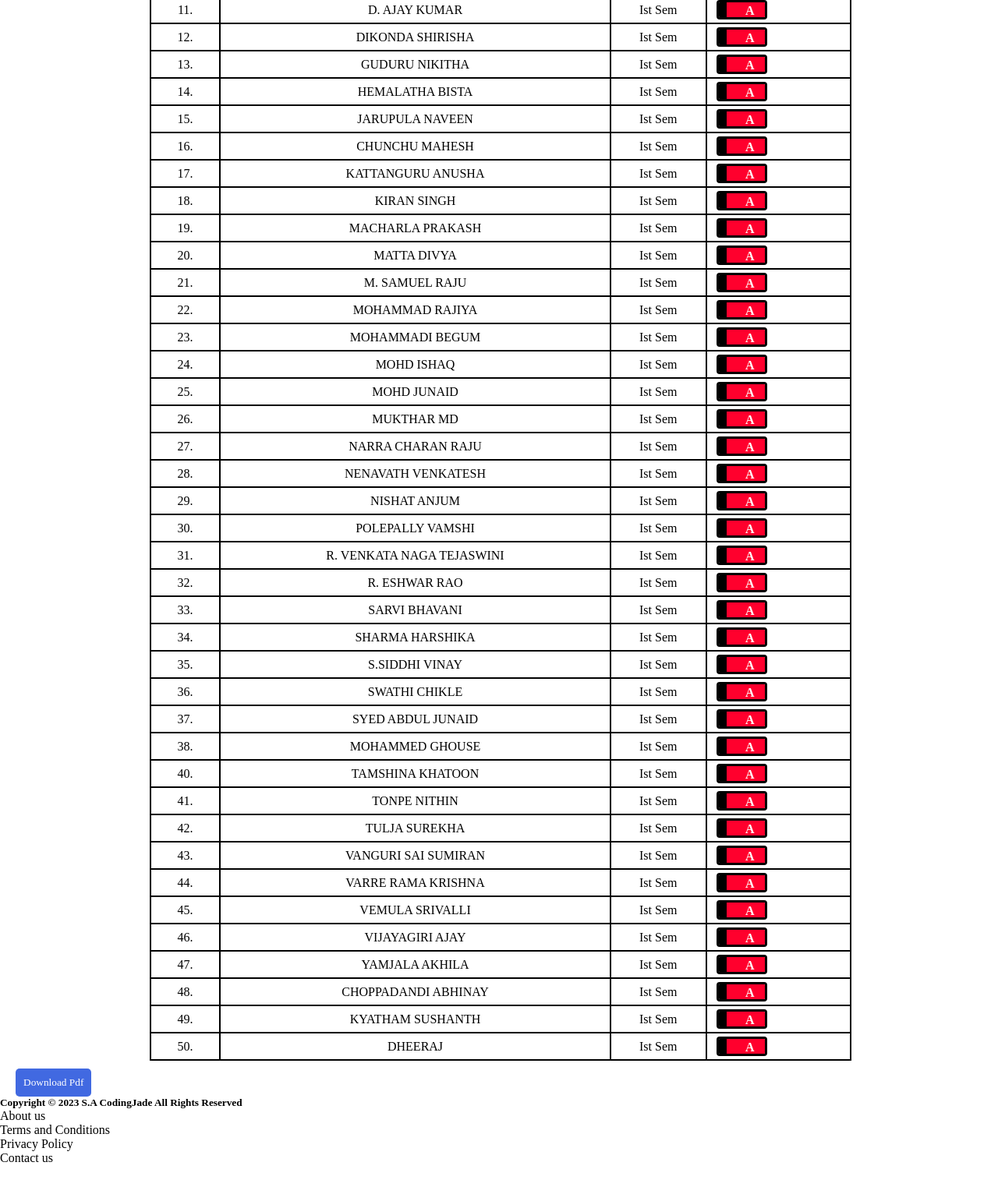
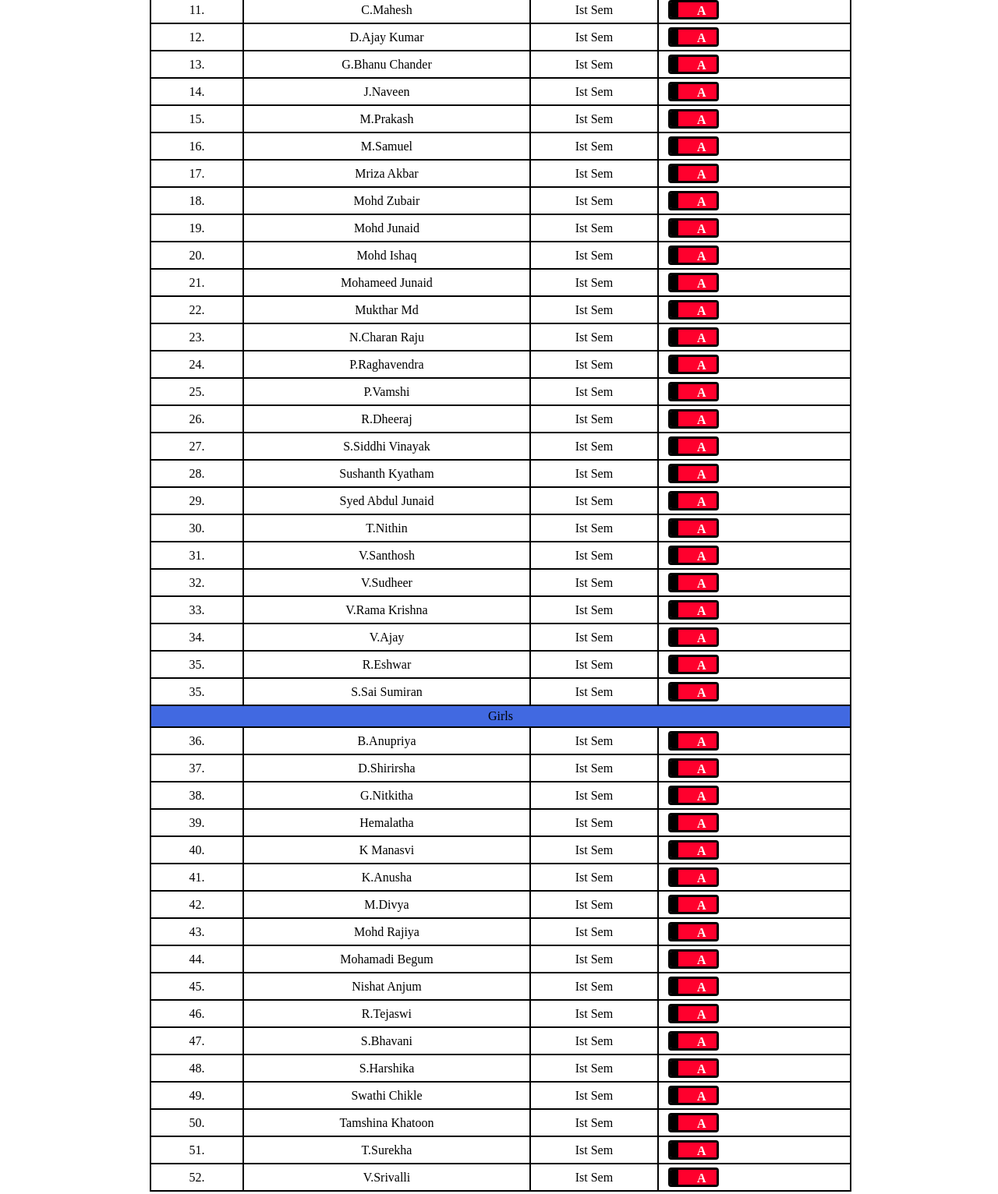
Before and after one commit to Ssaj525/Data-Structure-Game, a plain HTML site: page index.html in a window 1280 px wide. Shown: the part 641-2173 px from the top of the page at 78% size. Before the commit the page ends 2136 px from the top, so only its background shows below. Drawn offline with Linux system fonts and the light colour scheme.

Commit message:
index.html

```diff
--- a/index.html
+++ b/index.html
@@ -34,7 +34,7 @@
       </tr>
       <tr>
         <td>1.</td>
-        <td> A.AKASH KUMAR</td>
+        <td> A.Akash Kumar </td>
         <td>Ist Sem</td>
         <td><div class="checkbox-btn">
           <input type="checkbox" name="">
@@ -43,7 +43,8 @@
       </tr>
       <tr>
         <td>2.</td>
-        <td>A.RAJ KUMAR</td>
+        <td> A.Raj Kumar
+        </td>
         <td>Ist Sem</td>
         <td><div class="checkbox-btn">
           <input type="checkbox" name="">
@@ -52,7 +53,8 @@
       </tr>
       <tr>
         <td>3.</td>
-        <td>A. VINAY VENKATA</td>
+        <td> A.Vinay
+        </td>
         <td>Ist Sem</td>
         <td><div class="checkbox-btn">
           <input type="checkbox" name="">
@@ -61,7 +63,8 @@
       </tr>
       <tr>
         <td>4.</td>
-        <td> BANDELA SARVESH</td>
+        <td> B.Sarvesh
+        </td>
         <td>Ist Sem</td>
         <td><div class="checkbox-btn">
           <input type="checkbox" name="">
@@ -70,7 +73,8 @@
       </tr>
       <tr>
         <td>5.</td>
-        <td>BANDGE MITHUN</td>
+        <td> B.Mithun
+        </td>
         <td>Ist Sem</td>
         <td><div class="checkbox-btn">
           <input type="checkbox" name="">
@@ -79,7 +83,8 @@
       </tr>
       <tr>
         <td>6.</td>
-        <td> BATHULA ANUPRIYA</td>
+        <td> B.Revanth
+        </td>
         <td>Ist Sem</td>
         <td><div class="checkbox-btn">
           <input type="checkbox" name="">
@@ -88,7 +93,8 @@
       </tr>
       <tr>
         <td>7.</td>
-        <td>B.REVANTH NAYAK</td>
+        <td> B.Nava Deep
+        </td>
         <td>Ist Sem</td>
         <td><div class="checkbox-btn">
           <input type="checkbox" name="">
@@ -97,7 +103,8 @@
       </tr>
       <tr>
         <td>8.</td>
-        <td>B. NAVA DEEP</td>
+        <td> C.Prudviraj
+        </td>
         <td>Ist Sem</td>
         <td><div class="checkbox-btn">
           <input type="checkbox" name="">
@@ -106,7 +113,8 @@
       </tr>
       <tr>
         <td>9.</td>
-        <td>C. PRUDVIRAJ</td>
+        <td> Ch Krithik
+        </td>
         <td>Ist Sem</td>
         <td><div class="checkbox-btn">
           <input type="checkbox" name="">
@@ -115,7 +123,8 @@
       </tr>
       <tr>
         <td>10.</td>
-        <td>C. SRI SHIVA</td>
+        <td> C.Abhinay
+        </td>
         <td>Ist Sem</td>
         <td><div class="checkbox-btn">
           <input type="checkbox" name="">
@@ -124,7 +133,8 @@
       </tr>
       <tr>
         <td>11.</td>
-        <td>D. AJAY KUMAR</td>
+        <td> C.Mahesh
+        </td>
         <td>Ist Sem</td>
         <td><div class="checkbox-btn">
           <input type="checkbox" name="">
@@ -133,7 +143,8 @@
       </tr>
       <tr>
         <td>12.</td>
-        <td>DIKONDA SHIRISHA</td>
+        <td> D.Ajay Kumar
+        </td>
         <td>Ist Sem</td>
         <td><div class="checkbox-btn">
           <input type="checkbox" name="">
@@ -142,25 +153,28 @@
       </tr>
       <tr>
         <td>13.</td>
-        <td> GUDURU NIKITHA</td>
+        <td> G.Bhanu Chander
+        </td>
         <td>Ist Sem</td>
         <td><div class="checkbox-btn">
           <input type="checkbox" name="">
           <div><span class="slide"></span></div>
         </div></td>
       </tr>
+
       <tr>
         <td>14.</td>
-        <td> HEMALATHA BISTA</td>
+        <td>J.Naveen
+        </td>
         <td>Ist Sem</td>
         <td><div class="checkbox-btn">
           <input type="checkbox" name="">
           <div><span class="slide"></span></div>
         </div></td>
-      </tr>
-      <tr>
+      </tr><tr>
         <td>15.</td>
-        <td> JARUPULA NAVEEN</td>
+        <td> M.Prakash
+        </td>
         <td>Ist Sem</td>
         <td><div class="checkbox-btn">
           <input type="checkbox" name="">
@@ -169,7 +183,8 @@
       </tr>
       <tr>
         <td>16.</td>
-        <td>CHUNCHU MAHESH</td>
+        <td> M.Samuel
+        </td>
         <td>Ist Sem</td>
         <td><div class="checkbox-btn">
           <input type="checkbox" name="">
@@ -178,7 +193,8 @@
       </tr>
       <tr>
         <td>17.</td>
-        <td> KATTANGURU ANUSHA</td>
+        <td> Mriza Akbar
+        </td>
         <td>Ist Sem</td>
         <td><div class="checkbox-btn">
           <input type="checkbox" name="">
@@ -187,7 +203,8 @@
       </tr>
       <tr>
         <td>18.</td>
-        <td> KIRAN SINGH</td>
+        <td> Mohd Zubair
+        </td>
         <td>Ist Sem</td>
         <td><div class="checkbox-btn">
           <input type="checkbox" name="">
@@ -195,8 +212,9 @@
         </div></td>
       </tr>
       <tr>
-        <td>19. </td>
-        <td>MACHARLA PRAKASH</td>
+        <td>19.</td>
+        <td> Mohd Junaid
+        </td>
         <td>Ist Sem</td>
         <td><div class="checkbox-btn">
           <input type="checkbox" name="">
@@ -205,7 +223,8 @@
       </tr>
       <tr>
         <td>20.</td>
-        <td> MATTA DIVYA</td>
+        <td> Mohd Ishaq
+        </td>
         <td>Ist Sem</td>
         <td><div class="checkbox-btn">
           <input type="checkbox" name="">
@@ -214,7 +233,8 @@
       </tr>
       <tr>
         <td>21.</td>
-        <td>M. SAMUEL RAJU</td>
+        <td> Mohameed Junaid
+        </td>
         <td>Ist Sem</td>
         <td><div class="checkbox-btn">
           <input type="checkbox" name="">
@@ -223,7 +243,8 @@
       </tr>
       <tr>
         <td>22.</td>
-        <td>MOHAMMAD RAJIYA</td>
+        <td>Mukthar Md
+        </td>
         <td>Ist Sem</td>
         <td><div class="checkbox-btn">
           <input type="checkbox" name="">
@@ -232,7 +253,8 @@
       </tr>
       <tr>
         <td>23.</td>
-        <td>MOHAMMADI BEGUM</td>
+        <td> N.Charan Raju
+        </td>
         <td>Ist Sem</td>
         <td><div class="checkbox-btn">
           <input type="checkbox" name="">
@@ -241,7 +263,8 @@
       </tr>
       <tr>
         <td>24.</td>
-        <td>MOHD ISHAQ</td>
+        <td> P.Raghavendra
+        </td>
         <td>Ist Sem</td>
         <td><div class="checkbox-btn">
           <input type="checkbox" name="">
@@ -250,7 +273,8 @@
       </tr>
       <tr>
         <td>25.</td>
-        <td>MOHD JUNAID</td>
+        <td> P.Vamshi
+        </td>
         <td>Ist Sem</td>
         <td><div class="checkbox-btn">
           <input type="checkbox" name="">
@@ -259,7 +283,8 @@
       </tr>
       <tr>
         <td>26.</td>
-        <td>MUKTHAR MD</td>
+        <td> R.Dheeraj
+        </td>
         <td>Ist Sem</td>
         <td><div class="checkbox-btn">
           <input type="checkbox" name="">
@@ -268,7 +293,8 @@
       </tr>
       <tr>
         <td>27.</td>
-        <td> NARRA CHARAN RAJU</td>
+        <td> S.Siddhi Vinayak
+        </td>
         <td>Ist Sem</td>
         <td><div class="checkbox-btn">
           <input type="checkbox" name="">
@@ -277,7 +303,8 @@
       </tr>
       <tr>
         <td>28.</td>
-        <td> NENAVATH VENKATESH</td>
+        <td> Sushanth Kyatham
+        </td>
         <td>Ist Sem</td>
         <td><div class="checkbox-btn">
           <input type="checkbox" name="">
@@ -286,7 +313,8 @@
       </tr>
       <tr>
         <td>29.</td>
-        <td> NISHAT ANJUM</td>
+        <td> Syed Abdul Junaid
+        </td>
         <td>Ist Sem</td>
         <td><div class="checkbox-btn">
           <input type="checkbox" name="">
@@ -295,7 +323,8 @@
       </tr>
       <tr>
         <td>30.</td>
-        <td>POLEPALLY VAMSHI</td>
+        <td> T.Nithin
+        </td>
         <td>Ist Sem</td>
         <td><div class="checkbox-btn">
           <input type="checkbox" name="">
@@ -304,7 +333,8 @@
       </tr>
       <tr>
         <td>31.</td>
-        <td>R. VENKATA NAGA TEJASWINI</td>
+        <td> V.Santhosh
+        </td>
         <td>Ist Sem</td>
         <td><div class="checkbox-btn">
           <input type="checkbox" name="">
@@ -313,7 +343,8 @@
       </tr>
       <tr>
         <td>32.</td>
-        <td>R. ESHWAR RAO</td>
+        <td> V.Sudheer
+        </td>
         <td>Ist Sem</td>
         <td><div class="checkbox-btn">
           <input type="checkbox" name="">
@@ -322,7 +353,8 @@
       </tr>
       <tr>
         <td>33.</td>
-        <td> SARVI BHAVANI</td>
+        <td>V.Rama Krishna
+        </td>
         <td>Ist Sem</td>
         <td><div class="checkbox-btn">
           <input type="checkbox" name="">
@@ -331,7 +363,8 @@
       </tr>
       <tr>
         <td>34.</td>
-        <td>SHARMA HARSHIKA</td>
+        <td> V.Ajay
+        </td>
         <td>Ist Sem</td>
         <td><div class="checkbox-btn">
           <input type="checkbox" name="">
@@ -340,7 +373,8 @@
       </tr>
       <tr>
         <td>35.</td>
-        <td>S.SIDDHI VINAY</td>
+        <td> R.Eshwar
+        </td>
         <td>Ist Sem</td>
         <td><div class="checkbox-btn">
           <input type="checkbox" name="">
@@ -348,8 +382,22 @@
         </div></td>
       </tr>
       <tr>
+        <td>35.</td>
+        <td> S.Sai Sumiran
+        </td>
+        <td>Ist Sem</td>
+        <td><div class="checkbox-btn">
+          <input type="checkbox" name="">
+          <div><span class="slide"></span></div>
+        </div></td>
+      </tr>
+      <tr>
+        <td colspan="5" bgcolor="royalblue" font="white">Girls</td>
+      </tr>
+      <tr>
         <td>36.</td>
-        <td> SWATHI CHIKLE</td>
+        <td> B.Anupriya
+        </td>
         <td>Ist Sem</td>
         <td><div class="checkbox-btn">
           <input type="checkbox" name="">
@@ -358,7 +406,8 @@
       </tr>
       <tr>
         <td>37.</td>
-        <td>SYED ABDUL JUNAID</td>
+        <td> D.Shirirsha
+        </td>
         <td>Ist Sem</td>
         <td><div class="checkbox-btn">
           <input type="checkbox" name="">
@@ -367,7 +416,18 @@
       </tr>
       <tr>
         <td>38.</td>
-        <td>MOHAMMED GHOUSE</td>
+        <td> G.Nitkitha
+        </td>
+        <td>Ist Sem</td>
+        <td><div class="checkbox-btn">
+          <input type="checkbox" name="">
+          <div><span class="slide"></span></div>
+        </div></td>
+      </tr>
+      <tr>
+        <td>39.</td>
+        <td>Hemalatha
+        </td>
         <td>Ist Sem</td>
         <td><div class="checkbox-btn">
           <input type="checkbox" name="">
@@ -376,7 +436,8 @@
       </tr>
       <tr>
         <td>40.</td>
-        <td>TAMSHINA KHATOON</td>
+        <td>K Manasvi
+        </td>
         <td>Ist Sem</td>
         <td><div class="checkbox-btn">
           <input type="checkbox" name="">
@@ -385,7 +446,8 @@
       </tr>
       <tr>
         <td>41.</td>
-        <td>TONPE NITHIN</td>
+        <td> K.Anusha
+        </td>
         <td>Ist Sem</td>
         <td><div class="checkbox-btn">
           <input type="checkbox" name="">
@@ -394,7 +456,8 @@
       </tr>
       <tr>
         <td>42.</td>
-        <td> TULJA SUREKHA</td>
+        <td> M.Divya
+        </td>
         <td>Ist Sem</td>
         <td><div class="checkbox-btn">
           <input type="checkbox" name="">
@@ -403,7 +466,8 @@
       </tr>
       <tr>
         <td>43.</td>
-        <td> VANGURI SAI SUMIRAN</td>
+        <td> Mohd Rajiya
+        </td>
         <td>Ist Sem</td>
         <td><div class="checkbox-btn">
           <input type="checkbox" name="">
@@ -412,7 +476,8 @@
       </tr>
       <tr>
         <td>44.</td>
-        <td> VARRE RAMA KRISHNA</td>
+        <td> Mohamadi Begum
+        </td>
         <td>Ist Sem</td>
         <td><div class="checkbox-btn">
           <input type="checkbox" name="">
@@ -421,7 +486,8 @@
       </tr>
       <tr>
         <td>45.</td>
-        <td> VEMULA SRIVALLI</td>
+        <td>Nishat Anjum
+        </td>
         <td>Ist Sem</td>
         <td><div class="checkbox-btn">
           <input type="checkbox" name="">
@@ -430,7 +496,8 @@
       </tr>
       <tr>
         <td>46.</td>
-        <td>  VIJAYAGIRI AJAY</td>
+        <td>R.Tejaswi
+        </td>
         <td>Ist Sem</td>
         <td><div class="checkbox-btn">
           <input type="checkbox" name="">
@@ -439,7 +506,8 @@
       </tr>
       <tr>
         <td>47.</td>
-        <td>YAMJALA AKHILA</td>
+        <td> S.Bhavani
+        </td>
         <td>Ist Sem</td>
         <td><div class="checkbox-btn">
           <input type="checkbox" name="">
@@ -448,7 +516,8 @@
       </tr>
       <tr>
         <td>48.</td>
-        <td>CHOPPADANDI ABHINAY</td>
+        <td> S.Harshika
+        </td>
         <td>Ist Sem</td>
         <td><div class="checkbox-btn">
           <input type="checkbox" name="">
@@ -457,7 +526,8 @@
       </tr>
       <tr>
         <td>49.</td>
-        <td>KYATHAM SUSHANTH</td>
+        <td> Swathi Chikle
+        </td>
         <td>Ist Sem</td>
         <td><div class="checkbox-btn">
           <input type="checkbox" name="">
@@ -466,7 +536,28 @@
       </tr>
       <tr>
         <td>50.</td>
-        <td>DHEERAJ</td>
+        <td> Tamshina Khatoon
+        </td>
+        <td>Ist Sem</td>
+        <td><div class="checkbox-btn">
+          <input type="checkbox" name="">
+          <div><span class="slide"></span></div>
+        </div></td>
+      </tr>
+      <tr>
+        <td>51.</td>
+        <td> T.Surekha
+        </td>
+        <td>Ist Sem</td>
+        <td><div class="checkbox-btn">
+          <input type="checkbox" name="">
+          <div><span class="slide"></span></div>
+        </div></td>
+      </tr>
+      <tr>
+        <td>52.</td>
+        <td> V.Srivalli
+        </td>
         <td>Ist Sem</td>
         <td><div class="checkbox-btn">
           <input type="checkbox" name="">
```
